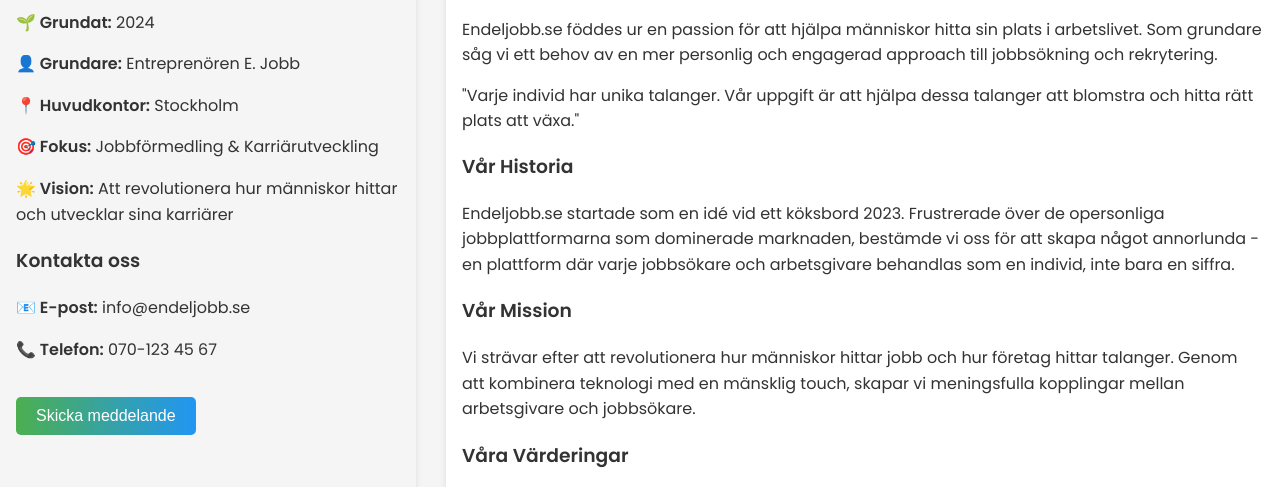
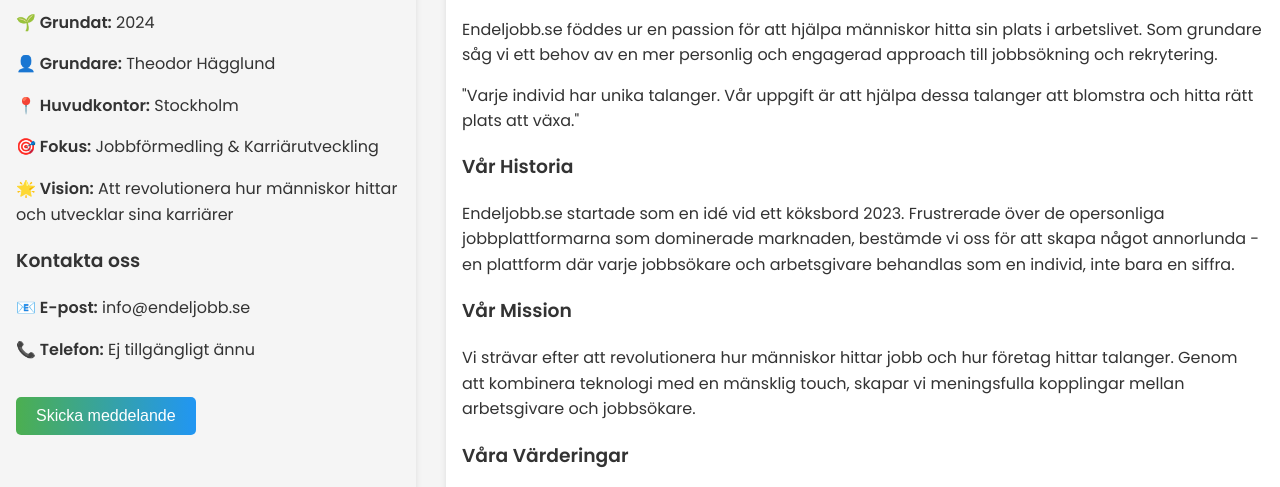
Before and after one commit to Theoswork/Studiejobb.se, a website: page omoss.html in a window 1280 px wide. Shown: the part 303-790 px from the top of the page. Drawn offline with Linux system fonts and the light colour scheme.

Commit message:
Update omoss.html

```diff
--- a/omoss.html
+++ b/omoss.html
@@ -29,7 +29,7 @@
                 <h3>Snabbfakta</h3>
                 <div class="info-box">
                     <p><strong>🌱 Grundat:</strong> 2024</p>
-                    <p><strong>👤 Grundare:</strong> Entreprenören E. Jobb</p>
+                    <p><strong>👤 Grundare:</strong> Theodor Hägglund</p>
                     <p><strong>📍 Huvudkontor:</strong> Stockholm</p>
                     <p><strong>🎯 Fokus:</strong> Jobbförmedling & Karriärutveckling</p>
                     <p><strong>🌟 Vision:</strong> Att revolutionera hur människor hittar och utvecklar sina karriärer</p>
@@ -37,7 +37,7 @@
                 <h3>Kontakta oss</h3>
                 <div class="info-box">
                     <p><strong>📧 E-post:</strong> info@endeljobb.se</p>
-                    <p><strong>📞 Telefon:</strong> 070-123 45 67</p>
+                    <p><strong>📞 Telefon:</strong> Ej tillgängligt ännu</p>
                     <button class="tree-button" onclick="showContactForm()">Skicka meddelande</button>
                 </div>
             </div>
```
